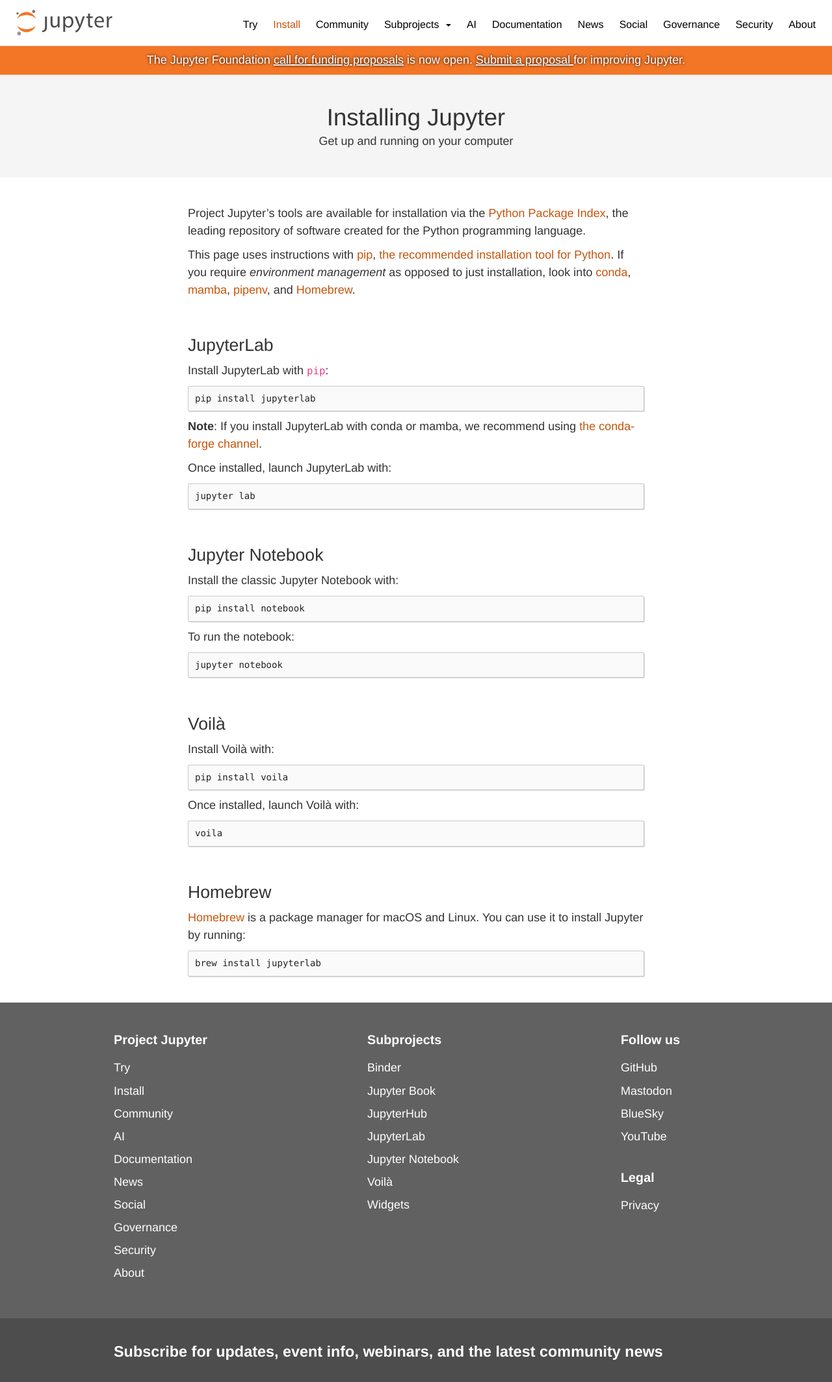
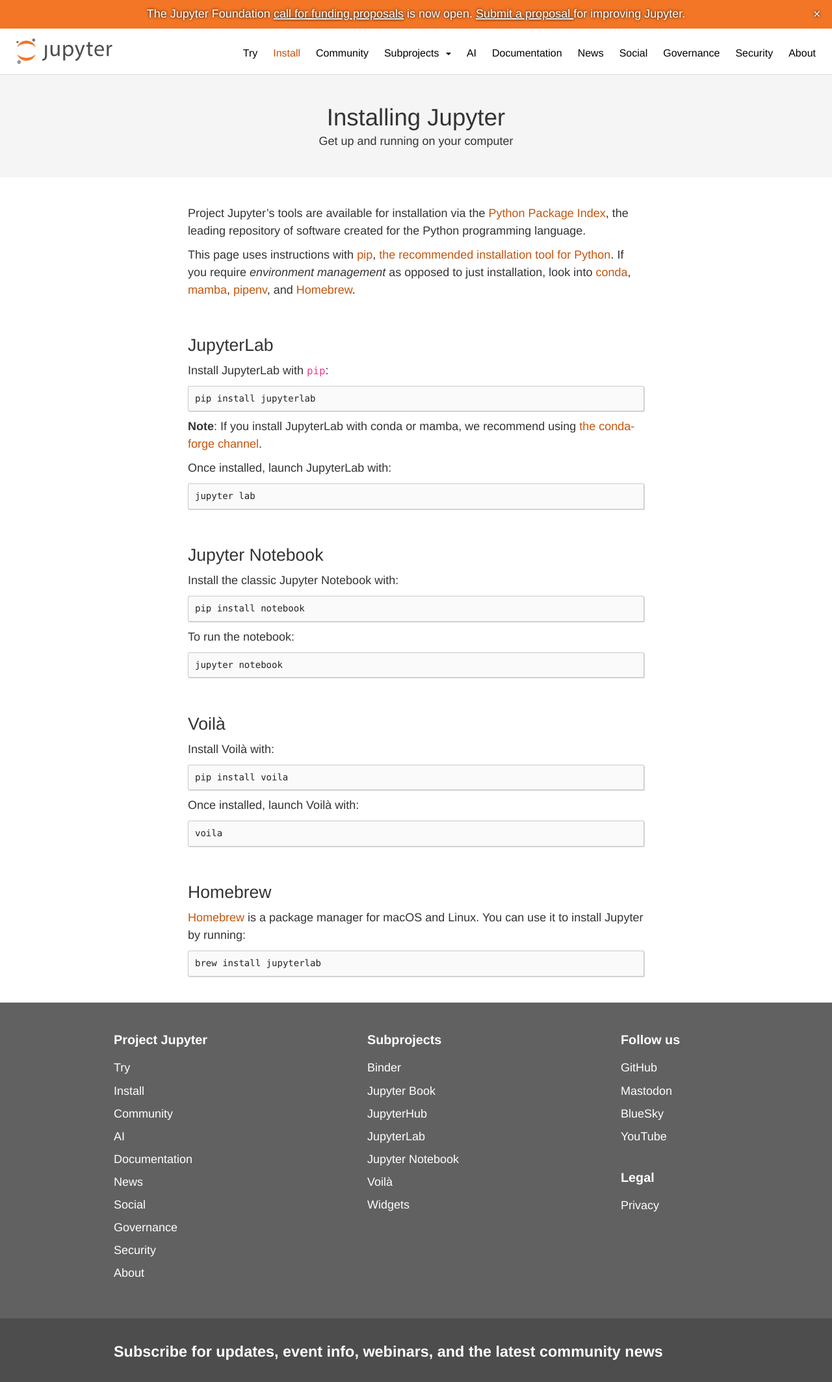
Before and after one commit to jupyter/jupyter.github.io, a Jekyll site: the page built from install.md, in a window 1280 px wide, cut to the strip 0-2127 px from the top of the page. Shown: the whole strip at 65% size. Built offline with Jekyll 4.4.1, drawn with Linux system fonts in a browser that asks for light colours; comment, search, counter and statistics services are not loaded.

Commit message:
Make it possible to dismiss announcement banners

```diff
--- a/_layouts/default.html
+++ b/_layouts/default.html
@@ -93,6 +93,43 @@
     </script>
   </head>
   <body>
+    <!-- Site-wide announcement banner. The content lives in
+         _includes/banner.html; leave that file empty to show no banner.
+         The same content feeds the announcement banner on Jupyter
+         documentation sites, via /assets/banner.html. See the "Site-wide
+         announcement banner" section in README.md. -->
+    {%- capture banner_content %}{% include banner.html %}{% endcapture %}
+    {%- assign banner_content = banner_content | strip %}
+    {%- if banner_content != "" %}
+    <div id="global-banner" class="global-banner">
+      <div class="global-banner-content">{{ banner_content }}</div>
+      <button type="button" class="global-banner-dismiss" aria-label="Dismiss this announcement">&times;</button>
+    </div>
+    <script>
+      // Hide the banner if this exact banner text was dismissed before.
+      // Dismissals are stored in localStorage as the banner text plus the
+      // dismissal date; changing the banner content shows it again.
+      (function () {
+        var banner = document.getElementById('global-banner');
+        var key = 'jupyter-banner-dismissal';
+        var text = banner.querySelector('.global-banner-content')
+          .textContent.replace(/\s+/g, ' ').trim();
+        try {
+          var dismissal = JSON.parse(localStorage.getItem(key));
+          if (dismissal && dismissal.text === text) {
+            banner.remove();
+            return;
+          }
+        } catch (e) {}
+        banner.querySelector('.global-banner-dismiss').addEventListener('click', function () {
+          try {
+            localStorage.setItem(key, JSON.stringify({ text: text, date: new Date().toISOString() }));
+          } catch (e) {}
+          banner.remove();
+        });
+      })();
+    </script>
+    {%- endif %}
     <nav class="navbar">
         <div class="navbar-header">
             <a class="navbar-brand" href="/">
@@ -151,16 +188,6 @@
             </ul>
         </div>
     </nav>
-    <!-- Site-wide announcement banner. The content lives in
-         _includes/banner.html; leave that file empty to show no banner.
-         The same content feeds the announcement banner on Jupyter
-         documentation sites, via /assets/banner.html. See the "Site-wide
-         announcement banner" section in README.md. -->
-    {%- capture banner_content %}{% include banner.html %}{% endcapture %}
-    {%- assign banner_content = banner_content | strip %}
-    {%- if banner_content != "" %}
-    <div id="global-banner" class="global-banner">{{ banner_content }}</div>
-    {%- endif %}
     <section>
       {{ content }}
     </section>
--- a/_sass/components/_banner.scss
+++ b/_sass/components/_banner.scss
@@ -7,12 +7,15 @@
  * is shown. See README.md ("Site-wide announcement banner") for details.
  */
 .global-banner {
+    position: relative;
     background-color: $orange;
     color: $white;
     // Increase contrast to make white text more readable
     text-shadow: 0px 0px 4px $black;
     text-align: center;
-    padding: 0.6em 1em;
+    // Symmetric horizontal padding keeps the text centered while leaving
+    // room for the absolutely-positioned dismiss button on the right.
+    padding: 0.6em 2.5em;
 
     p {
         margin: 0;
@@ -24,4 +27,19 @@
         text-decoration: underline;
         text-decoration-thickness: 2px;
     }
+
+    .global-banner-dismiss {
+        position: absolute;
+        top: 50%;
+        right: 0.5em;
+        transform: translateY(-50%);
+        background: none;
+        border: none;
+        padding: 0.2em 0.4em;
+        color: $white;
+        text-shadow: 0px 0px 4px $black;
+        font-size: 1.4em;
+        line-height: 1;
+        cursor: pointer;
+    }
 }
```
Also changed, not shown: README.md.
